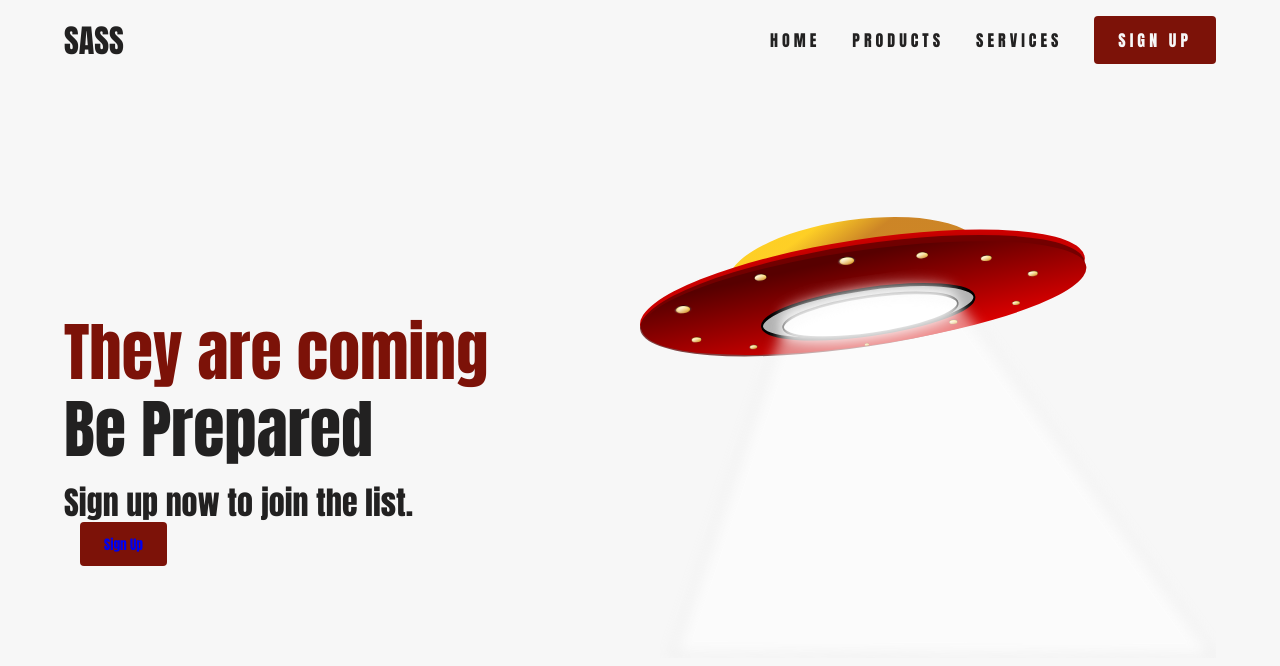
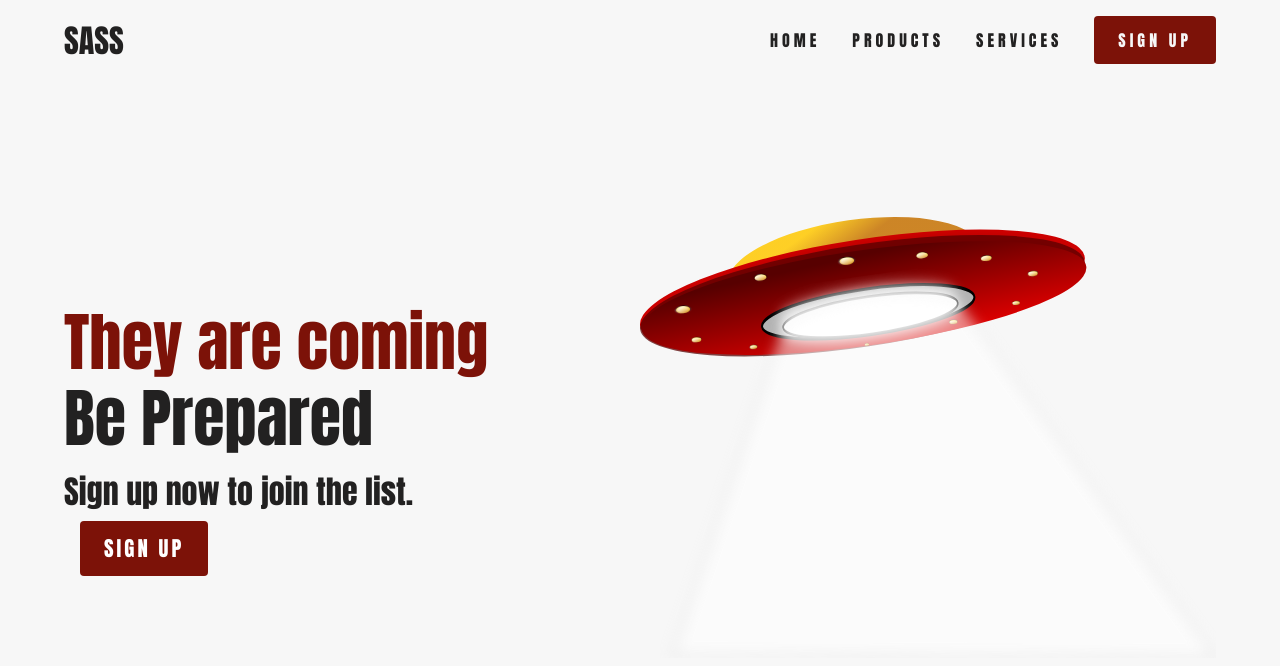
Before and after one commit to KyleJSh/sass_site2, a plain HTML site: page index.html in a window 1280 px wide. Drawn offline with Linux system fonts and the light colour scheme.

Commit message:
Fixed button

```diff
--- a/styles/styles.scss
+++ b/styles/styles.scss
@@ -94,3 +94,15 @@ a {
     }
   }
 }
+
+button {
+  padding: 5px;
+  margin-top: 10px;
+}
+
+button a {
+  color: white;
+  text-transform: uppercase;
+  letter-spacing: 3px;
+  font-size: 1.3rem;
+}
```
Also changed, not shown: styles/styles.css, 1 other file.
